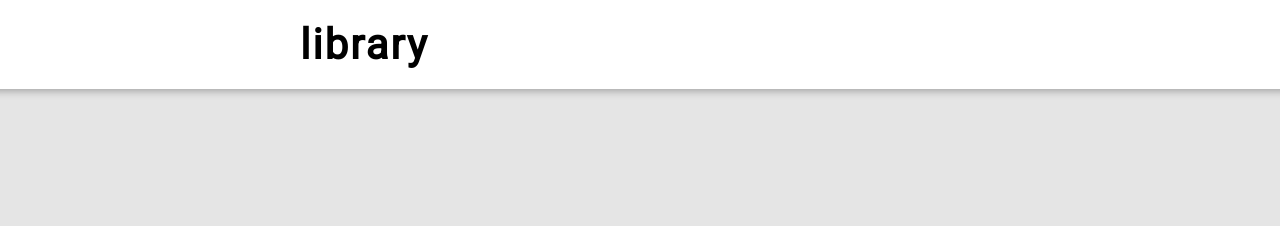
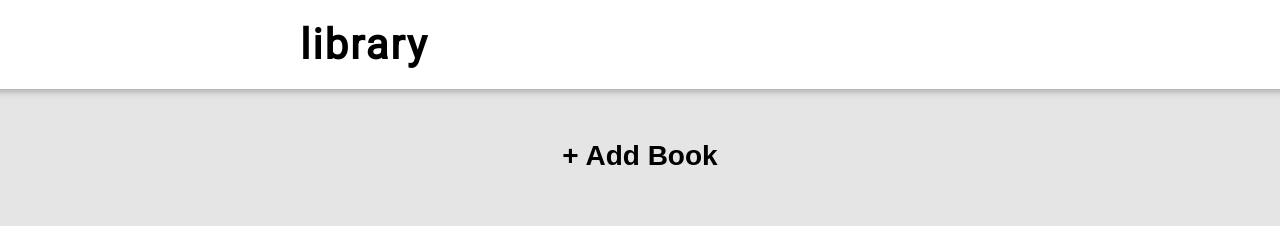
Before and after one commit to balinwarren/Library, a plain HTML site: page index.html in a window 1280 px wide. Shown: the top 226 px of the page. Drawn offline with Linux system fonts and the light colour scheme.

Commit message:
Added 'add book' button to page

```diff
--- a/index.html
+++ b/index.html
@@ -12,6 +12,9 @@
   <div class="header">
     <h1>library</h1>
   </div>
+  <div class="container">
+    <button id="add-book">+ Add Book</button>
+  </div>
   <script src="./app.js"></script>
 </body>
 </html>
--- a/style.css
+++ b/style.css
@@ -32,3 +32,24 @@ body {
   font-weight: 900;
   letter-spacing: 2px;
 }
+
+.container {
+  display: flex;
+  justify-content: center;
+  align-items: center;
+  flex-direction: column;
+  padding: 50px;
+}
+
+.container > button {
+  border: none;
+  background-color: var(--primary-light);
+  font-weight: 900;
+  font-size: 28px;
+  transition: transform 0.1s ease-in-out;
+}
+
+.container > button:hover {
+  cursor: pointer;
+  transform: scale(1.03);
+}
```
